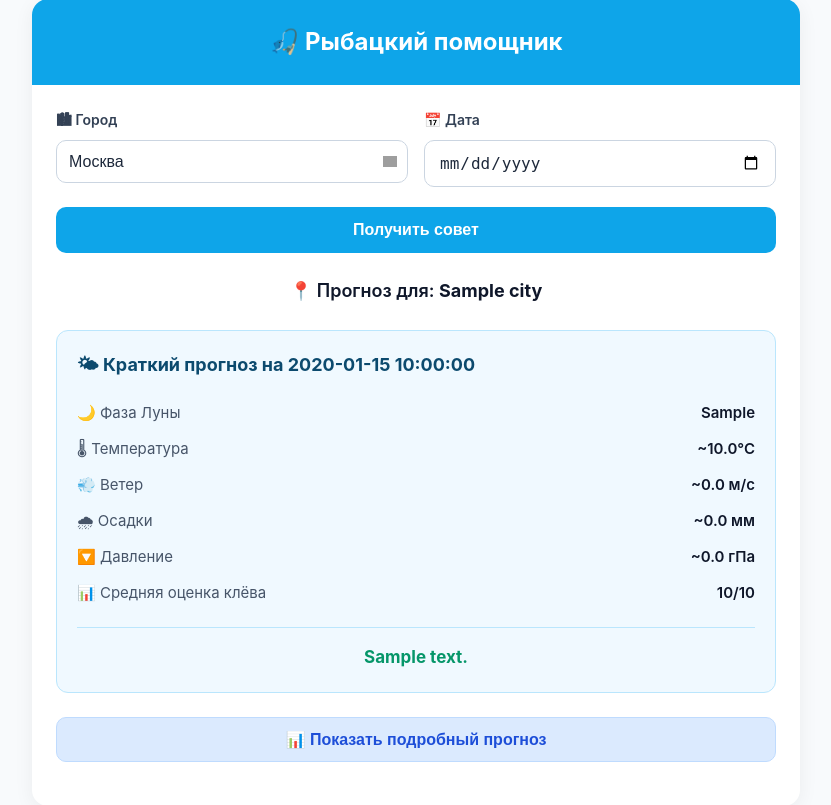
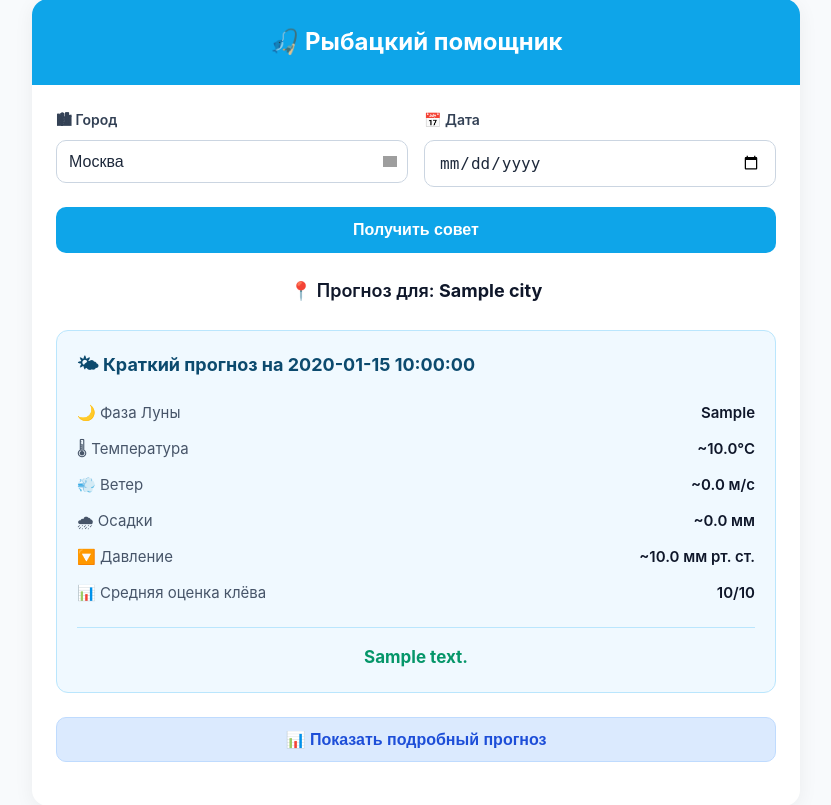
Before and after one commit to green29101991-blip/fishing-advisor, a FastAPI app: template templates/index.html in a window 1280 px wide. Shown: the part 21-826 px from the top of the page, without its empty margins (224-1055 px from the left). Run offline with FastAPI, Linux system fonts and the light colour scheme; the template is opened without the code that fills it: most values are stand-ins (such as "Sample title", 1, 10 or a date in 2020); grey boxes are pictures that could not be loaded.

Commit message:
Исправлено давление в кратком прогнозе

```diff
--- a/templates/index.html
+++ b/templates/index.html
@@ -325,11 +325,11 @@
 
                 {% set total_pressure = namespace(value=0) %}
                 {% for block in advice_blocks %}
-                    {% set total_pressure.value = total_pressure.value + block.pressure.replace(' гПа', '')|float %}
+                    {% set total_pressure.value = total_pressure.value + block.pressure_value %}
                 {% endfor %}
                 <div class="summary-row">
                     <span class="summary-label">🔽 Давление</span>
-                    <span class="summary-value">~{{ (total_pressure.value / advice_blocks|length)|round(0) }} гПа</span>
+                    <span class="summary-value">~{{ (total_pressure.value / advice_blocks|length)|round(0) }} мм рт. ст.</span>
                 </div>
 
                 <div class="summary-row">
```
